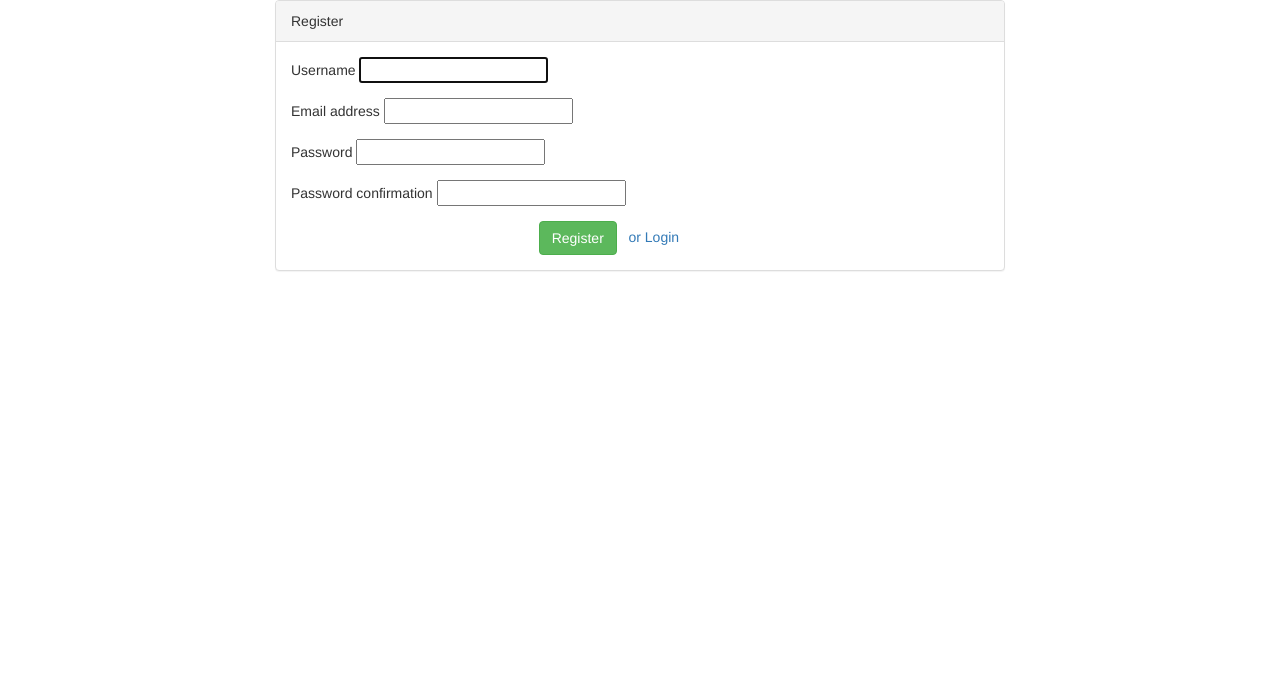
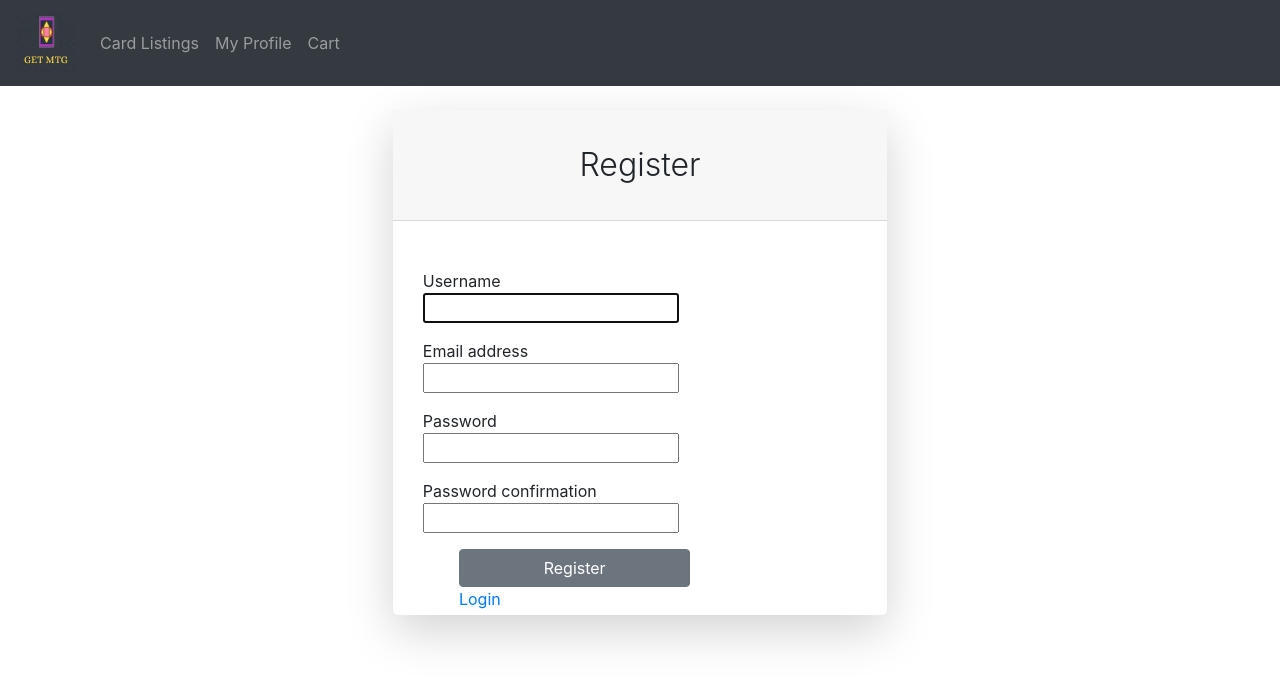
Before and after one commit to ginalamp/TCGPlayer, a Django app: page /register/ in a window 1280 px wide. Shown: the top 683 px of the page. Run offline with Django 3.2, Linux system fonts and the light colour scheme; some libraries are stand-ins or nearby versions.

Commit message:
Make register and login look the same as change password

```diff
--- a/src/templates/register.html
+++ b/src/templates/register.html
@@ -1,43 +1,50 @@
-<!DOCTYPE html>
-<html lang="en">
+{% extends "base.html" %}
+{% block content %}
 
-<head>
-  <title>TCG Player</title>
-
-  <meta charset="utf-8">
-  <meta name="viewport" content="width=device-width, initial-scale=1">
-
-  <link rel="stylesheet" href="//maxcdn.bootstrapcdn.com/bootstrap/3.3.7/css/bootstrap.min.css">
-</head>
-
+<div class="container">
+  <div class="row justify-content-center">
+    <div class="cool-lg-8">
+      <div class="card shadow-lg border-0 rounded-lg mt-0 mb-3">
+        <div class="card-header justify-content-center">
+          <h2 class="font-weight-light my-4 text-center">
+            Register
+          </h2>
+        </div>
+        <div class="font-weight-light my-4 text-center">
+        </div>
         <form method="POST"> {% csrf_token %}
           <div class="container">
             <div class="col-md-8 col-md-offset-2">
               <div class="panel panel-default">
-        <div class="panel-heading">Register</div>
                 <div class="panel-body">
                   <div class="form-group clearfix">
-            {{ form.username.label }}
-            {{ form.username }}
+                    {{ form.username.label }} {{ form.username }}
                   </div>
                   <div class="form-group clearfix">
-            {{ form.email.label }}
-            {{ form.email }}
+                   {{ form.email.label }} {{ form.email }}
                   </div>
                   <div class="form-group clearfix">
-            {{ form.password1.label }}
-            {{ form.password1 }}
+                    {{ form.password1.label }} {{ form.password1 }}
                   </div>
                   <div class="form-group clearfix">
-            {{ form.password2.label }}
-            {{ form.password2 }}
+                    {{ form.password2.label }} {{ form.password2 }}
                   </div>
-          <div class="col-md-6 col-md-offset-4">
-            <input name="register" type="submit" value="Register" class="btn btn-success" /> &nbsp;
-            <a href="/login/">or Login</a>
+                    <div class="form-row justify-content-center">
+                      <div class="col-md-10 offset-md-1">
+                        <div class="form-group mt-0 mb-1">
+                          <input name="register" type="submit" value="Register"
+                            class="btn btn-secondary my-2 my-sm-0 btn-block" /><a href="/login/">Login</a>
+                        </div>
+                      </div>
+                    </div>
                   </div>
                 </div>
               </div>
             </div>
           </div>
         </form>
+      </div>
+    </div>
+  </div>
+</div>
+{% endblock content %}
```
Lines whose indentation alone changed are shown as unchanged.
